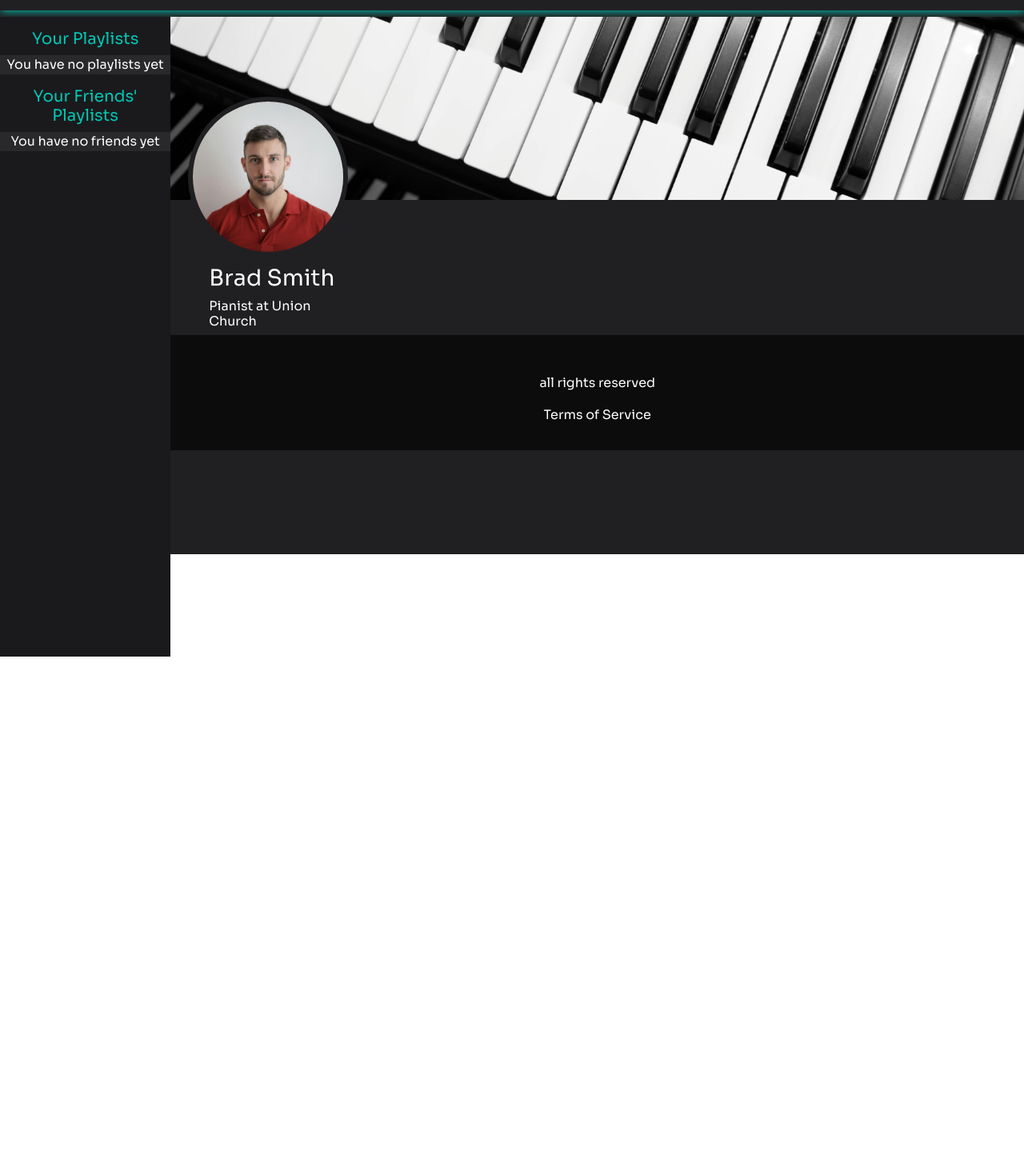
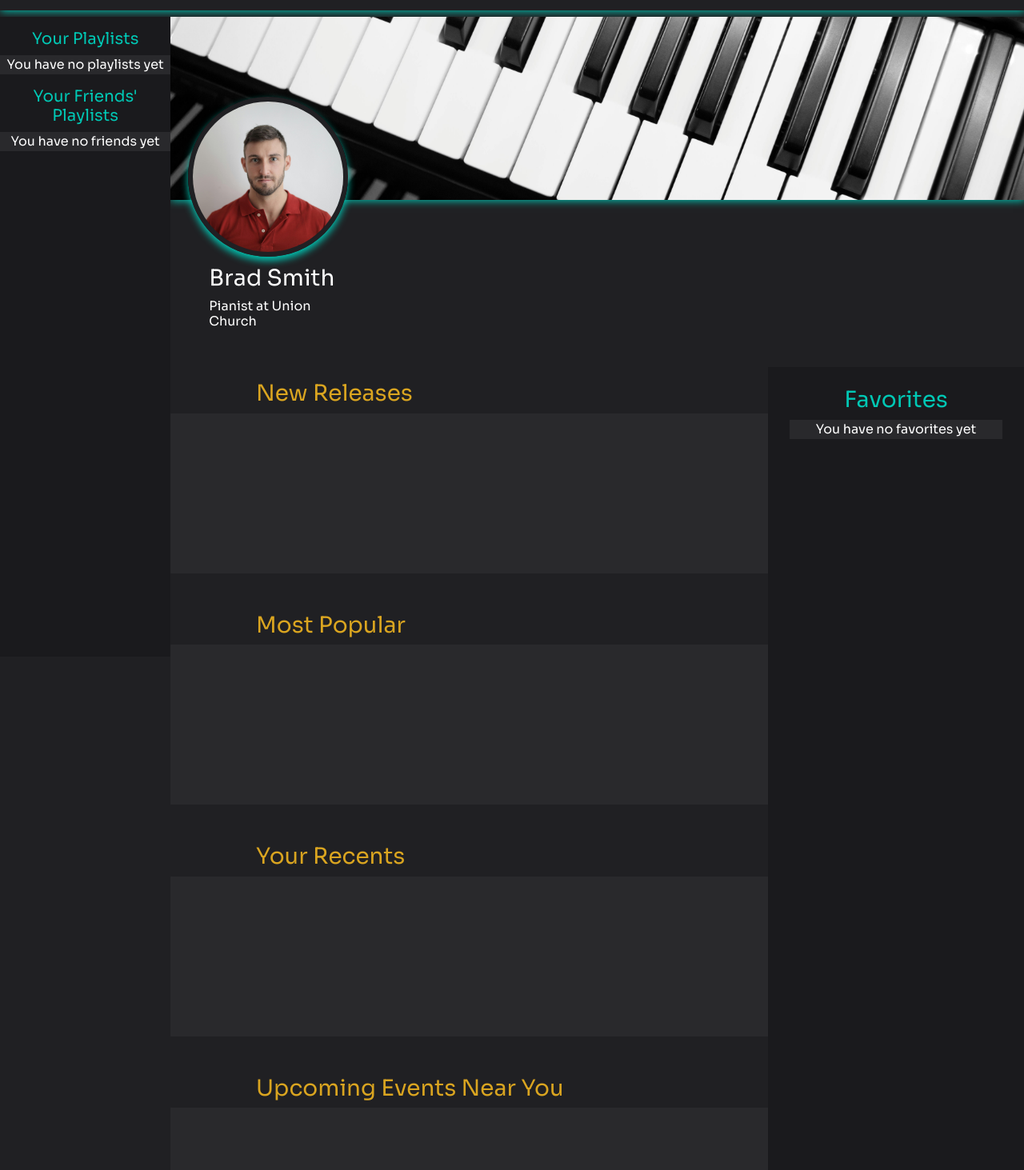
Before and after one commit to Mckreames/Grace-Note, a React (Create React App) app: page /account in a window 1280 px wide. Shown: the part 107-1570 px from the top of the page at 80% size. Before the commit the page ends 928 px from the top, so only its background shows below. Built offline with nearby package versions, Linux system fonts and the light colour scheme.

Commit message:
the account page has a skeleton of what it needs. will add colors and images later. I'm going to bed

```diff
--- a/src/Components/Account/Account.css
+++ b/src/Components/Account/Account.css
@@ -5,7 +5,8 @@
 }
 
 .your-playlist,
-.friends-playlist {
+.friends-playlist,
+.favorites-text {
   background-color: var(--light-grey);
 }
 
@@ -19,6 +20,7 @@
 .banner-img {
   object-fit: cover;
   height: 229px;
+  box-shadow: 1px 1px 10px var(--electric-blue);
 }
 
 .profile-img {
@@ -28,9 +30,20 @@
   top: 25%;
   left: 2%;
   width: 200px;
-  z-index: 999;
+  box-shadow: 0px 5px 10px var(--electric-blue);
 }
 
 .user-info {
   margin-top: -90px;
 }
+
+.favorites-sect {
+  float: right;
+  background-color: var(--dark-grey);
+  height: 1100px;
+}
+
+.hor-scroll {
+  height: 200px;
+  background-color: var(--light-grey);
+}
--- a/src/Components/Account/Account.jsx
+++ b/src/Components/Account/Account.jsx
@@ -26,6 +26,29 @@ export default function Account() {
           <h6 className="color-white">Pianist at Union Church</h6>
         </div>
       </section>
+      <section>
+        <div className="col-3 pt-4 favorites-sect">
+          <div>
+            <h3 className="color-electric">Favorites</h3>
+            <p className="offset-1 col-10 favorites-text">
+              You have no favorites yet
+            </p>
+          </div>
+        </div>
+        <div className="mt-5 pt-3 categories">
+          <h3 className="offset-3 text-start">New Releases</h3>
+          <div className="offset-2 col-7 mb-5 hor-scroll"></div>
+
+          <h3 className="offset-3 text-start">Most Popular</h3>
+          <div className="offset-2 col-7 mb-5 hor-scroll"></div>
+
+          <h3 className="offset-3 text-start">Your Recents</h3>
+          <div className="offset-2 col-7 mb-5 hor-scroll"></div>
+
+          <h3 className="offset-3 text-start">Upcoming Events Near You</h3>
+          <div className="offset-2 col-7 mb-5 hor-scroll"></div>
+        </div>
+      </section>
     </div>
   );
 }
```
